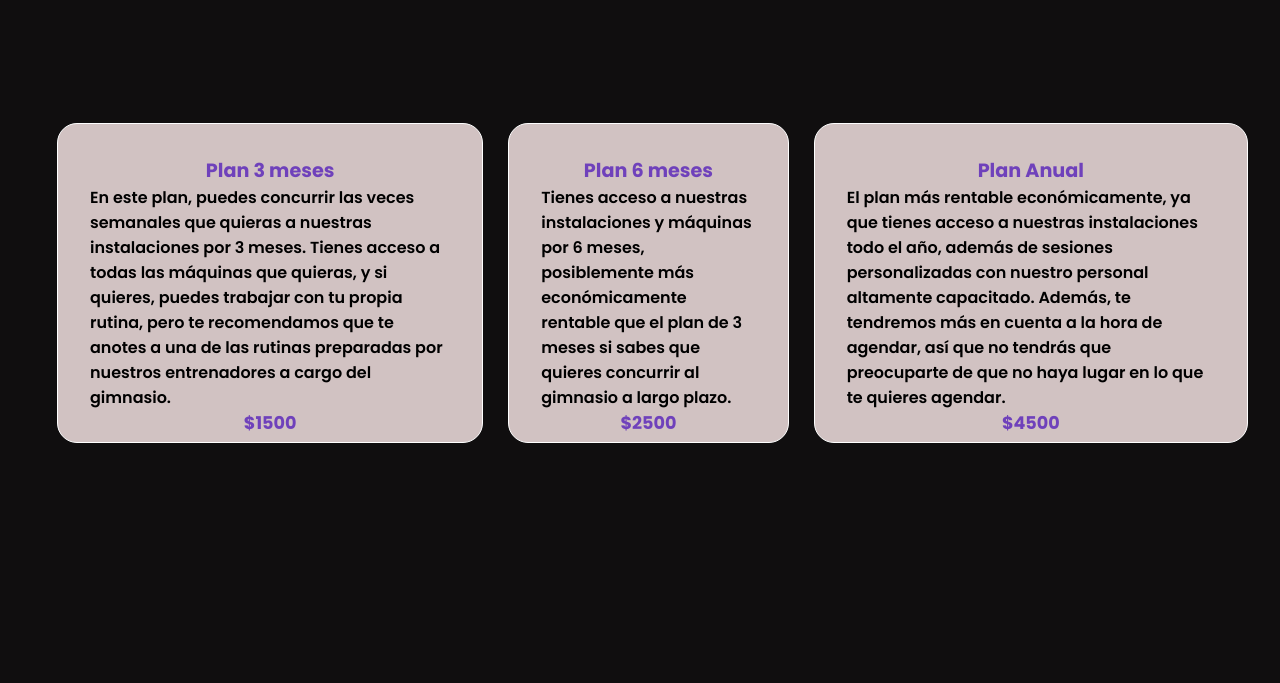
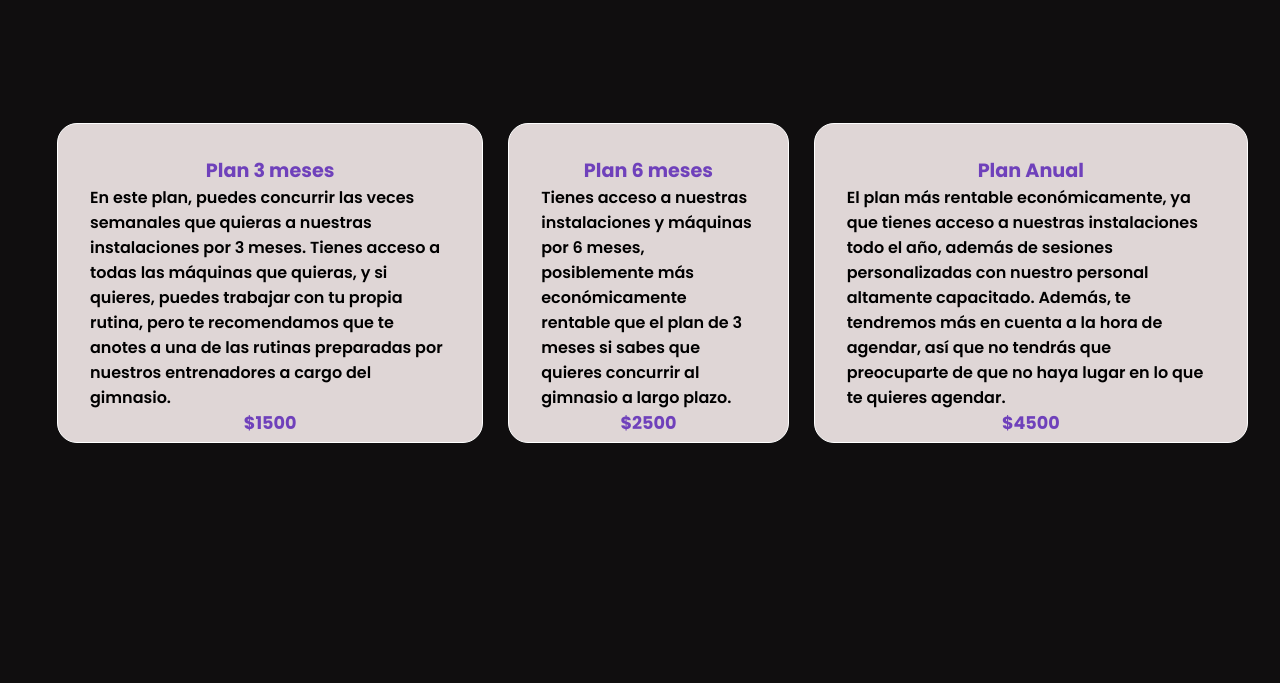
Before and after one commit to Proyecto3Fidat/ProyectoEgreso, a PHP site: page /App/Views/planes.html in a window 1280 px wide. Shown: the part 69-752 px from the top of the page. Run offline with PHP 8.4, Linux system fonts and the light colour scheme; some libraries are stand-ins or nearby versions.

Commit message:
Un par de cambios mas a planes

```diff
--- a/App/Views/planes.html
+++ b/App/Views/planes.html
@@ -38,7 +38,7 @@
                 Tienes acceso a todas las máquinas que quieras, y si quieres, puedes trabajar con tu propia rutina, pero te recomendamos que te anotes a una de las rutinas
                 preparadas por nuestros entrenadores a cargo del gimnasio.
             </p>
-            <a href="#"><h2> <span>$1500</span></h2></a>
+            <a href="#"><h2><span>$1500</span></h2></a>
         </div>
         <div class="planA">
             <h1>Plan 6 meses</h1>
@@ -52,7 +52,7 @@
             <p>El plan más rentable económicamente, ya que tienes acceso a nuestras instalaciones todo el año, además de sesiones personalizadas con nuestro personal
                 altamente capacitado. Además, te tendremos más en cuenta a la hora de agendar, así que no tendrás que preocuparte de que no haya lugar en lo que te quieres agendar.
             </p>
-            <a href="#"><h2> <span>$4500</span></h2></a>
+            <a href="#"><h2><span>$4500</span></h2></a>
         </div>
     </section>
 
--- a/Public/css/stylesExtra.css
+++ b/Public/css/stylesExtra.css
@@ -36,7 +36,7 @@ margin-top: 1rem;
     border: 1px solid white;
     border-radius: 20px;
     padding: 2rem;
-    background-color: rgb(209, 194, 194);
+    background-color: rgb(223, 214, 214);
     margin-left: 25px;
     align-items: stretch;
     height: 20rem;
@@ -60,8 +60,6 @@ margin-top: 1rem;
     color: #9c6aec;
     cursor: pointer;
 }
-
-
 .planA p, .plan p {
     font-weight: 600;
 }
@@ -75,7 +73,7 @@ margin-top: 1rem;
 }
 
 .agenda h1 {
-    margin-top: 0;
+    margin-top: 3rem;
     color: white;
     font-size: 2rem;
     padding-bottom: 10px;
```
